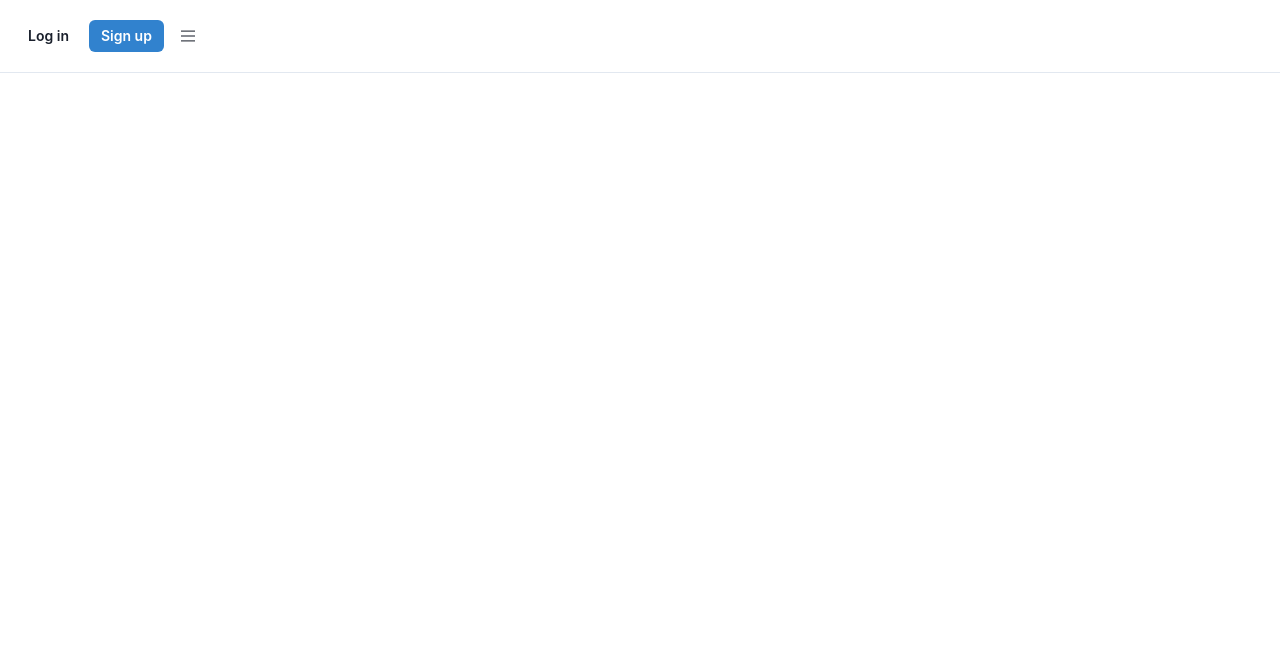
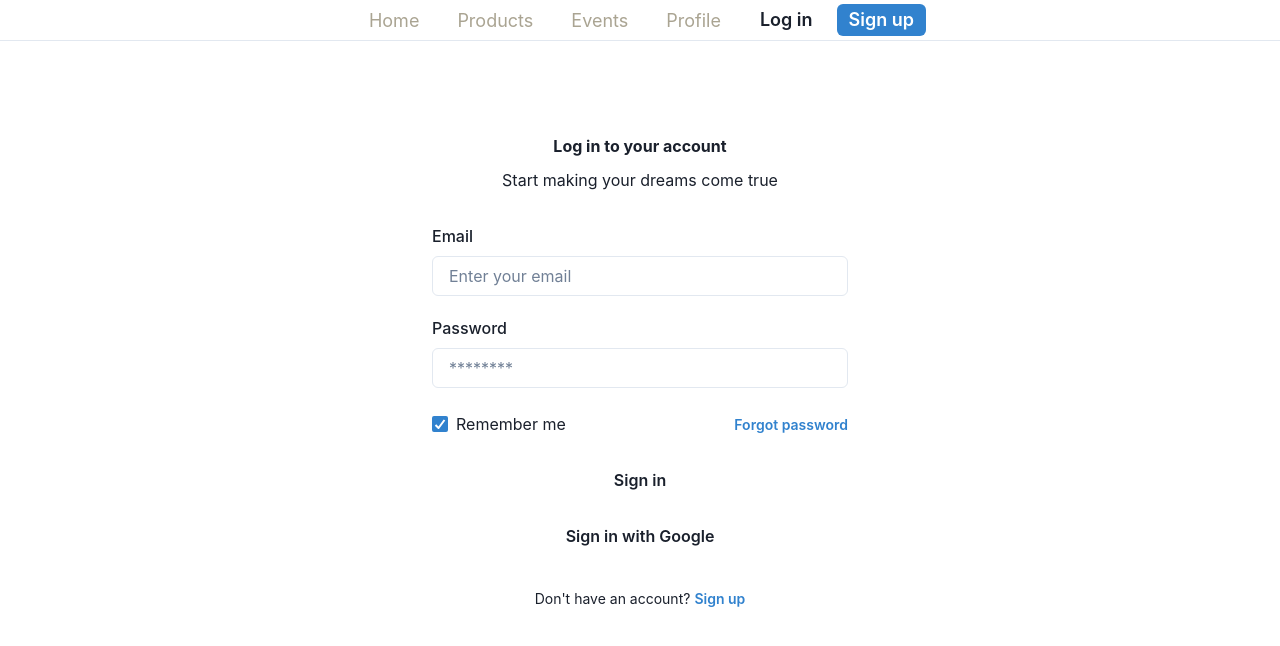
Before and after one commit to HenryQHuynh/ecommerce-ramh-api, a React (Create React App) app: page /register in a window 1280 px wide. Shown: the top 646 px of the page. Built offline with nearby package versions, Linux system fonts and the light colour scheme.

Commit message:
NavBar, Routes, and Links

```diff
--- a/src/App.js
+++ b/src/App.js
@@ -6,6 +6,7 @@ import Home from "./Routes/Home/Home";
 import Products from "./Routes/Products/Products";
 import Navbar from "./Routes/Navbar/Navbar";
 import "./App.css";
+// import { images } from "../src/components";
 
 function App() {
   return (
--- /dev/null
+++ b/src/Components/index.js
@@ -0,0 +1 @@
+export { default as images } from "./images";
--- a/src/Routes/Navbar/Navbar.js
+++ b/src/Routes/Navbar/Navbar.js
@@ -1,100 +1,99 @@
-import {
-  Box,
-  Button,
-  Flex,
-  HStack,
-  IconButton,
-  useDisclosure,
-} from "@chakra-ui/react";
-import { motion } from "framer-motion";
+import { Box, Button, Flex, HStack } from "@chakra-ui/react";
 import * as React from "react";
-
-const HamburgerIcon = (props) => (
-  <svg
-    viewBox="0 0 80 62"
-    width="1em"
-    height="1em"
-    fill="currentColor"
-    {...props}
-  >
-    <path d="M80 0H0V6H80V0Z"></path>
-    <path d="M80 28H0V34H80V28Z"></path>
-    <path d="M80 56H0V62H80V56Z"></path>
-  </svg>
-);
+import { Link, Routes, Route } from "react-router-dom";
+import Register from "../Register/Register.jsx";
 
 const NavItem = (props) => <Box as="a" href="#" fontSize="sm" {...props} />;
 
 export const Navbar = () => {
-  const nav = useDisclosure();
-  const ref = React.useRef(null);
   return (
     <Box as="header" pb="20">
       <Box borderBottomWidth="1px" px="4" bg="bg-surface">
-        <Flex align="center" justify="space-between" height="4.5rem">
-          {/* <Logo /> */}
-          <HStack spacing="2">
-            <Button as="a" href="#" variant="ghost" size="sm">
-              Log in
-            </Button>
-            <Button as="a" href="#" colorScheme="blue" size="sm">
-              Sign up
-            </Button>
-            <IconButton
-              size="sm"
-              variant="ghost"
-              icon={<HamburgerIcon />}
-              aria-label="Toggle menu"
-              {...nav.getButtonProps()}
-            />
+        <Flex justify={"center"}>
+          <HStack spacing={"2"}>
+            <NavItem _hover={{ borderBottomWidth: "2px" }}>
+              <Link
+                to="/home"
+                style={{
+                  color: "#AAA492",
+                  padding: "15px",
+                  justifyContent: "center",
+                  fontSize: "18px",
+                  fontWeight: "semi-bold",
+                }}
+              >
+                Home
+              </Link>
+            </NavItem>
+            <NavItem _hover={{ borderBottomWidth: "2px" }}>
+              <Link
+                to="/products"
+                style={{
+                  color: "#AAA492",
+                  padding: "15px",
+                  justifyContent: "center",
+                  fontSize: "18px",
+                  fontWeight: "semi-bold",
+                }}
+              >
+                Products
+              </Link>
+            </NavItem>
+            <NavItem _hover={{ borderBottomWidth: "2px" }}>
+              <Link
+                to="/events"
+                style={{
+                  color: "#AAA492",
+                  padding: "15px",
+                  justifyContent: "center",
+                  fontSize: "18px",
+                  fontWeight: "semi-bold",
+                }}
+              >
+                Events
+              </Link>
+            </NavItem>
+            <NavItem _hover={{ borderBottomWidth: "2px" }}>
+              <Link
+                to="/profile"
+                style={{
+                  color: "#AAA492",
+                  padding: "15px",
+                  justifyContent: "center",
+                  fontSize: "18px",
+                  fontWeight: "semi-bold",
+                }}
+              >
+                Profile
+              </Link>
+            </NavItem>
+            <NavItem>
+              <Button as="a" href="#" variant="ghost" size="md" fontSize="18px">
+                Log in
+              </Button>
+            </NavItem>
+            <NavItem>
+              <Button
+                as="a"
+                href="/register"
+                colorScheme="blue"
+                size="sm"
+                fontSize="18px"
+              >
+                Sign up
+              </Button>
+            </NavItem>
           </HStack>
         </Flex>
       </Box>
-
-      <Flex
-        ref={ref}
-        justify="center"
-        align="center"
-        initial={false}
-        hidden={!nav.isOpen}
-        aria-label="Submenu"
-        bg="bg-surface"
-        height="16"
-        borderBottomWidth="1px"
-        position="absolute"
-        width="full"
-        top="4.5rem"
-        zIndex={-1}
-        as={motion.nav}
-        variants={{
-          open: {
-            y: "0",
-            transition: {
-              ease: [0.75, 0, 0.25, 1],
-            },
-          },
-          closed: {
-            y: "-100%",
-          },
-        }}
-        animate={nav.isOpen ? "open" : "closed"}
-        onAnimationStart={() => {
-          ref.current?.removeAttribute("hidden");
-        }}
-        onAnimationComplete={() => {
-          if (!ref.current) return;
-          ref.current.hidden = !nav.isOpen;
-        }}
-      >
-        <HStack spacing="6">
-          <NavItem color="accent" fontWeight="semibold">
-            Pricing
-          </NavItem>
-          <NavItem>Career</NavItem>
-          <NavItem>Blog</NavItem>
-          <NavItem>Careers</NavItem>
-        </HStack>
-      </Flex>
+      <Routes>
+        {/* <Route path="*" element={<Home  token={token} />} /> */}
+        {/* <Route path="products" element ={<Products />} /> */}
+        {/* <Route path="events" element ={<Events />} /> */}
+        {/* <Route path="profile" element={<Profile token={token} />} /> */}
+        {/* <Route path="login" element ={<Login />} /> */}
+        <Route path="register" element={<Register />} />
+      </Routes>
     </Box>
   );
 };
--- a/src/Routes/Register/Register.jsx
+++ b/src/Routes/Register/Register.jsx
@@ -1,11 +1,86 @@
-import React from 'react';
-import './Register.css'
+import React from "react";
+import "./Register.css";
+import {
+  Button,
+  Checkbox,
+  Container,
+  FormControl,
+  FormLabel,
+  Heading,
+  HStack,
+  Input,
+  Stack,
+  Text,
+  useBreakpointValue,
+} from "@chakra-ui/react";
 
 export default function Register() {
   return (
-    <main className='register-container'>
-      <h1>Register</h1>
-
-    </main>
+    <Container
+      maxW="md"
+      py={{
+        base: "12",
+        md: "24",
+      }}
+    >
+      <Stack spacing="8">
+        <Stack spacing="6">
+          {/* <Logo /> */}
+          <Stack
+            spacing={{
+              base: "2",
+              md: "3",
+            }}
+            textAlign="center"
+          >
+            <Heading
+              size={useBreakpointValue({
+                base: "xs",
+                md: "sm",
+              })}
+            >
+              Log in to your account
+            </Heading>
+            <Text color="muted">Start making your dreams come true</Text>
+          </Stack>
+        </Stack>
+        <Stack spacing="6">
+          <Stack spacing="5">
+            <FormControl>
+              <FormLabel htmlFor="email">Email</FormLabel>
+              <Input id="email" placeholder="Enter your email" type="email" />
+            </FormControl>
+            <FormControl>
+              <FormLabel htmlFor="password">Password</FormLabel>
+              <Input id="password" placeholder="********" type="password" />
+            </FormControl>
+          </Stack>
+          <HStack justify="space-between">
+            <Checkbox defaultChecked>Remember me</Checkbox>
+            <Button variant="link" colorScheme="blue" size="sm">
+              Forgot password
+            </Button>
+          </HStack>
+          <Stack spacing="4">
+            <Button variant="primary">Sign in</Button>
+            <Button
+              variant="secondary"
+              // leftIcon={<GoogleIcon boxSize="5" />}
+              iconSpacing="3"
+            >
+              Sign in with Google
+            </Button>
+          </Stack>
+        </Stack>
+        <HStack spacing="1" justify="center">
+          <Text fontSize="sm" color="muted">
+            Don't have an account?
+          </Text>
+          <Button variant="link" colorScheme="blue" size="sm">
+            Sign up
+          </Button>
+        </HStack>
+      </Stack>
+    </Container>
   );
 }
```
Also changed, not shown: src/Components/images.js (added).
